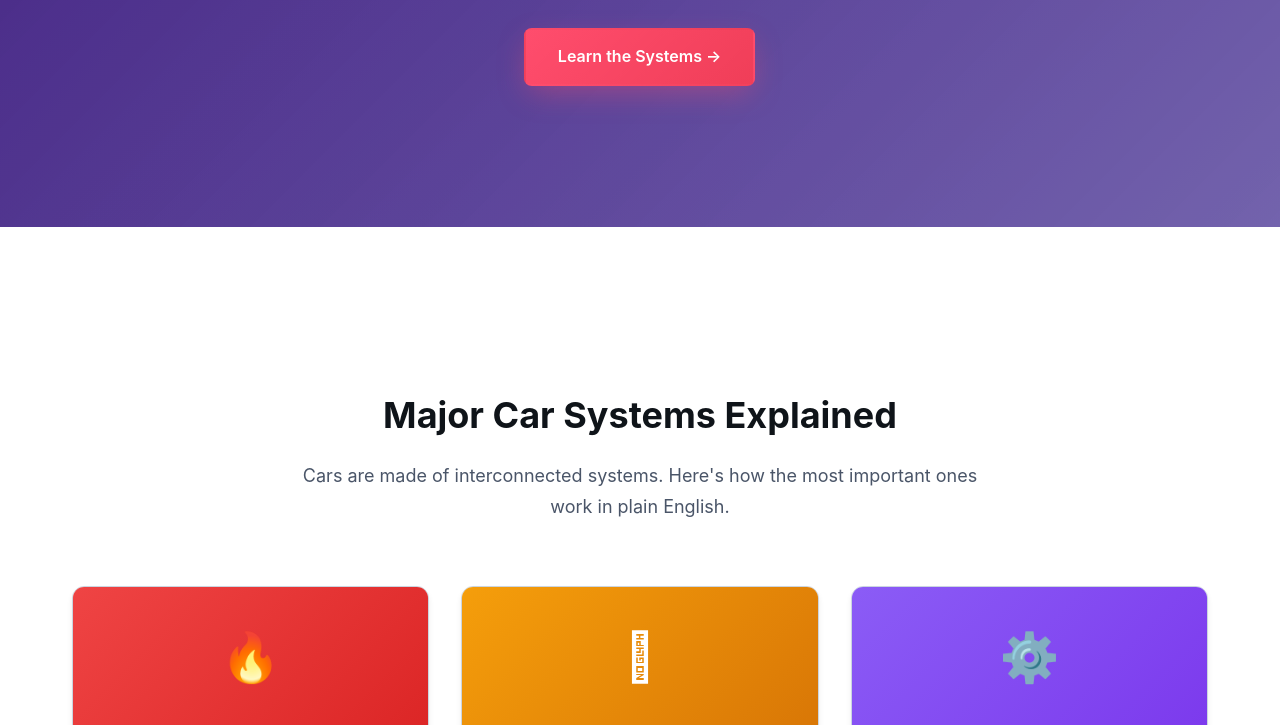
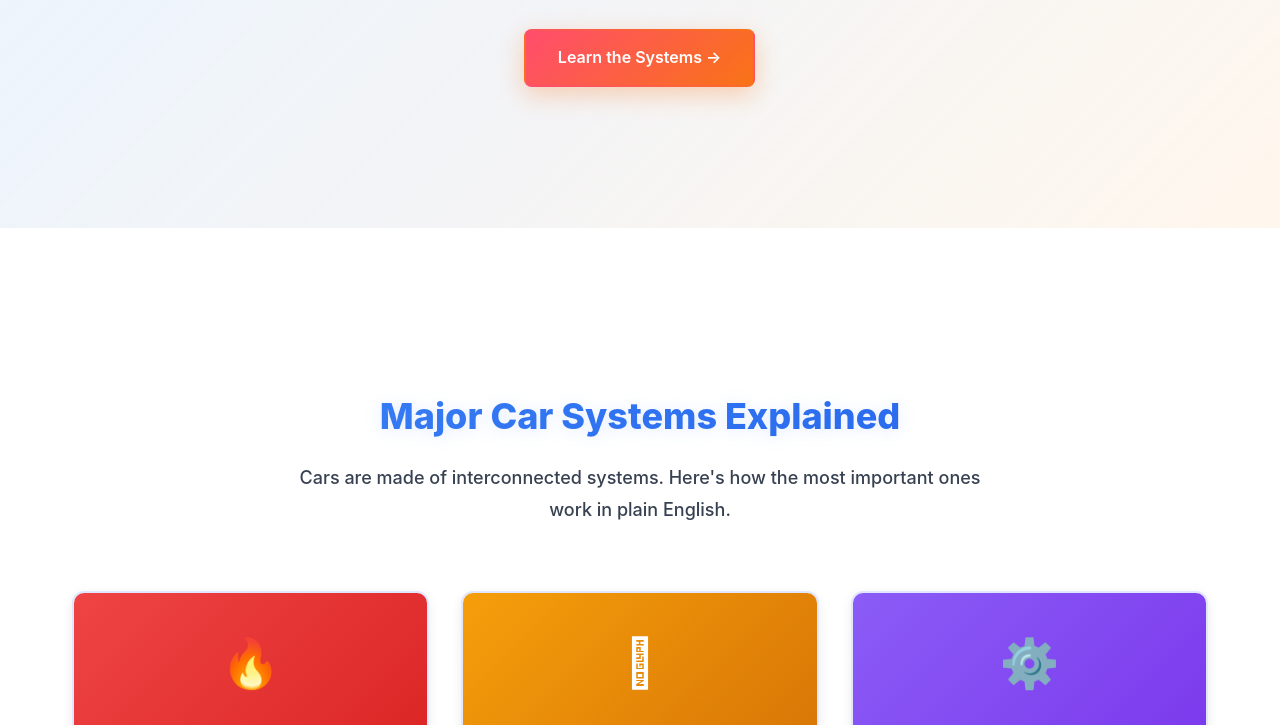
Before and after one commit to nuh4Ah/car-knowledge-site, a website: page systems.html in a window 1280 px wide. Shown: the part 335-1060 px from the top of the page. Drawn offline with Linux system fonts and the light colour scheme.

Commit message:
Apply light theme to all pages - add nav-fix.css to anatomy, emergency, systems, and warnings pages

```diff
--- a/systems.html
+++ b/systems.html
@@ -15,6 +15,7 @@
     <title>How Car Systems Work | Car Knowledge</title>
     <link rel="icon" type="image/svg+xml" href="favicon.svg">
     <link rel="stylesheet" href="css/styles.css">
+    <link rel="stylesheet" href="css/nav-fix.css">
     <link rel="stylesheet" href="css/search-overlay.css">
     <link rel="stylesheet" href="css/mobile-enhancements.css">
     <link rel="stylesheet" href="css/mobile-menu-fix.css">
```
